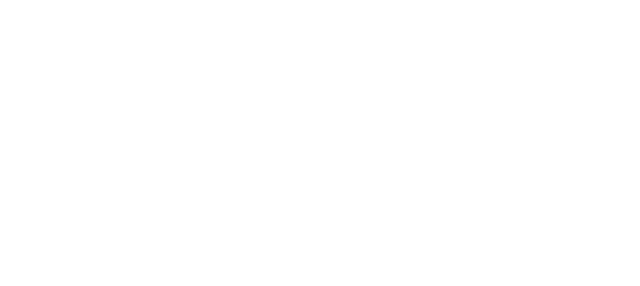
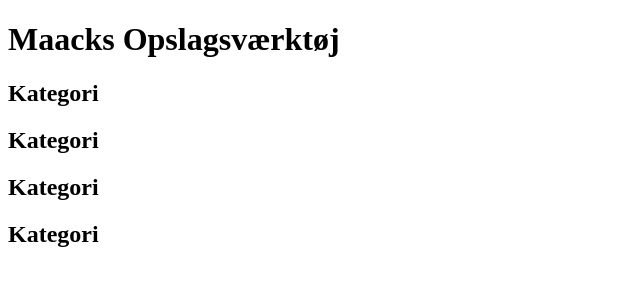
Before and after one commit to 1Rayson/Hoved-opgave-MMD, a plain HTML site: page index.html in a window 1280 px wide. Shown: the whole page, without its empty margins (0-640 px from the left). Drawn offline with Linux system fonts and the light colour scheme.

Commit message:
Update index.html

```diff
--- a/index.html
+++ b/index.html
@@ -5,10 +5,21 @@
     <meta charset="UTF-8">
     <meta http-equiv="X-UA-Compatible" content="IE=edge">
     <meta name="viewport" content="width=device-width, initial-scale=1.0">
-    <title>Document</title>
+    <title>Onboarding made easy</title>
+    <link rel="stylesheet" href="style.css">
+
 </head>
 
 <body>
+    <header>
+        <H1>Maacks Opslagsværktøj</H1>
+        <nav>
+            <h2>Kategori</h2>
+            <h2>Kategori</h2>
+            <h2>Kategori</h2>
+            <h2>Kategori</h2>
+        </nav>
+    </header>
 
 </body>
 
```
